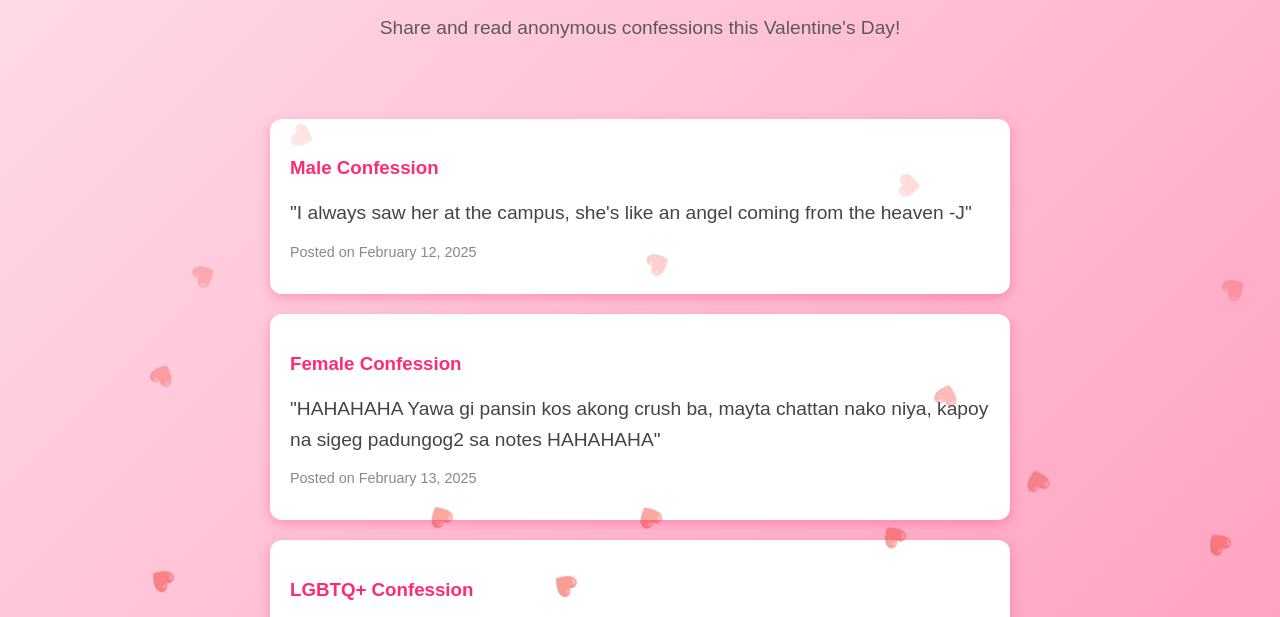
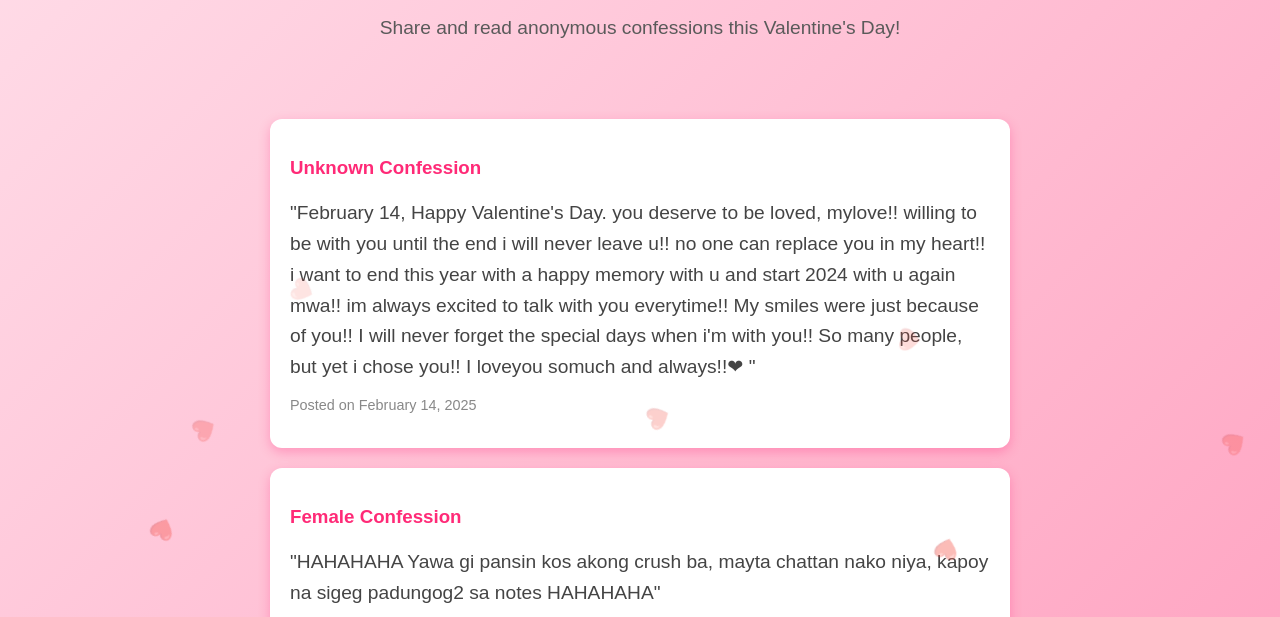
Before and after one commit to Jullianv321/Anonymous-Confession-Valentine-s-Day-Edition, a plain HTML site: page index.html in a window 1280 px wide. Shown: the part 150-767 px from the top of the page. Drawn offline with Linux system fonts and the light colour scheme.

Commit message:
Update index.html

```diff
--- a/index.html
+++ b/index.html
@@ -140,9 +140,10 @@
   <section class="confessions">
 
     <article class="confession">
-      <h3>Male Confession</h3>
-      <p class="confession-text">"I always saw her at the campus, she's like an angel coming from the heaven <bold>-J</bold>"</p>
-      <p class="confession-time">Posted on February 12, 2025</p>
+      <h3>Unknown Confession</h3>
+      <p class="confession-text">"February 14, Happy Valentine's Day. you deserve to be loved, mylove!! willing to be with you until the end i will never leave u!! no one can replace you in my heart!! i want to end this year with a happy memory with u and start 2024 with u again mwa!! im always excited to talk with you everytime!! My smiles were just because of you!! I will never forget the special days when i'm with you!! So many people, but yet i chose you!! I loveyou somuch and always!!❤
+"</p>
+      <p class="confession-time">Posted on February 14, 2025</p>
     </article>
 
     <article class="confession">
```
